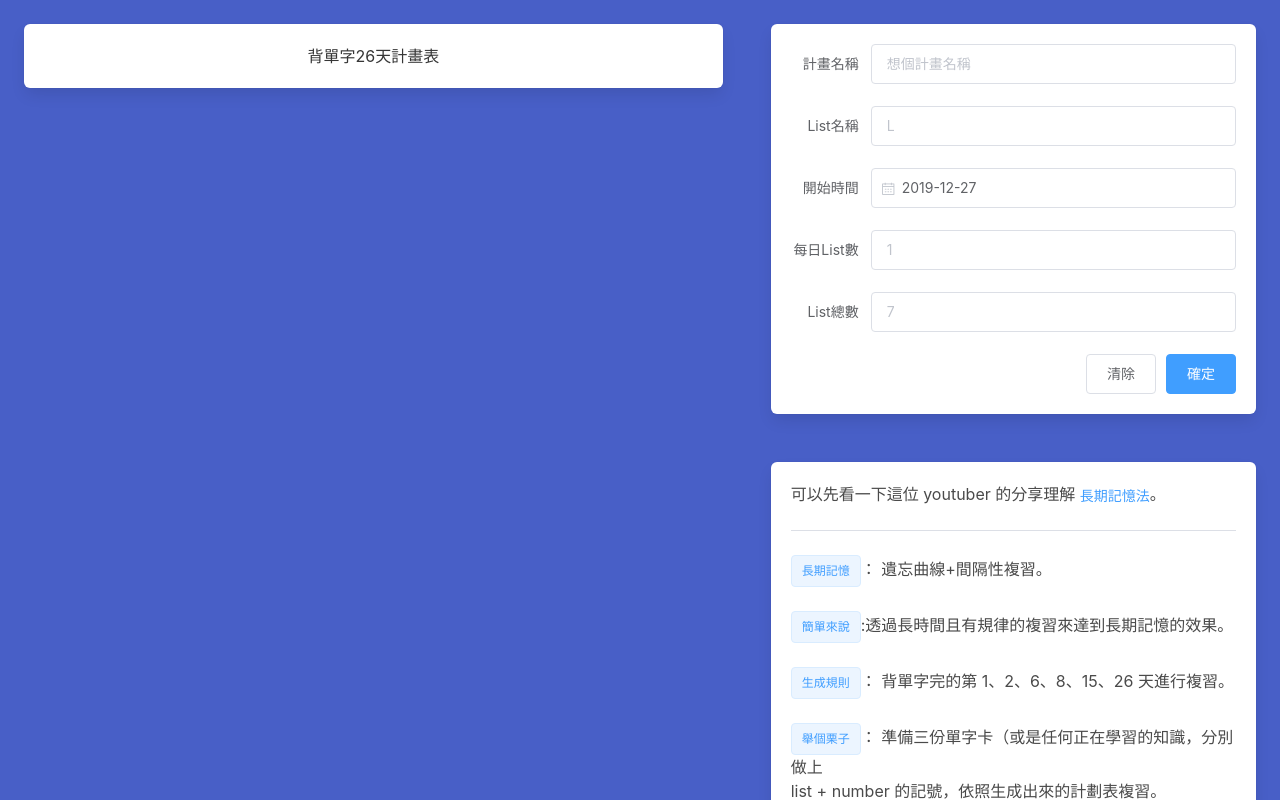
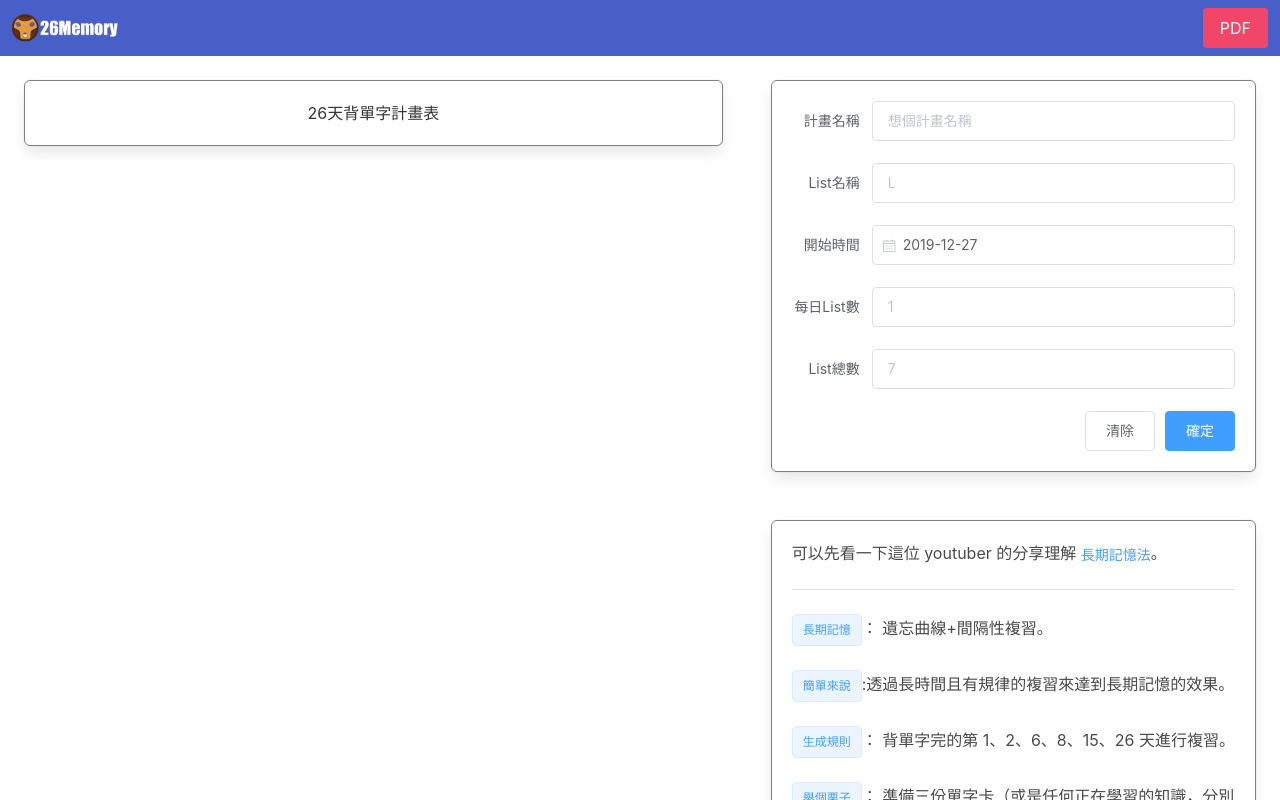
Before and after one commit to milletbard/26Memory, a Vue app: page / in a window 1280 px wide. Shown: the top 800 px of the page. Built offline with nearby package versions, Linux system fonts and the light colour scheme.

Commit message:
add | navbar

```diff
--- a/public/index.html
+++ b/public/index.html
@@ -5,7 +5,7 @@
     <meta http-equiv="X-UA-Compatible" content="IE=edge" />
     <meta name="viewport" content="width=device-width,initial-scale=1.0" />
     <link rel="icon" href="./favicon-bard-1.ico" />
-    <title>背單字計畫生成器</title>
+    <title>26Memory - 背單字計畫表生成器</title>
   </head>
   <body>
     <noscript>
--- a/src/components/App.vue
+++ b/src/components/App.vue
@@ -1,6 +1,7 @@
 <template>
-  <div id="app" class="has-background-link">
-    <transition name="el-fade-in-linear" mode="out-in">
+  <div id="app" class>
+    <navbar />
+    <transition name="el-fade-in-linear">
       <calendar />
     </transition>
   </div>
@@ -8,18 +9,18 @@
 
 <script>
 import Calendar from "@/components/calendar";
+import Navbar from "@/components/navbar";
 export default {
   name: "app",
   components: {
-    Calendar
+    Calendar,
+    Navbar
   }
 };
 </script>
 
 <style lang="scss">
 #app {
-  display: flex;
-  justify-content: center;
   height: 100%;
   width: 100%;
 }
@@ -34,11 +35,13 @@ export default {
     -moz-appearance: textfield;
   }
 }
+
 html,
 body {
   margin: 0;
   height: 100%;
 
+  //修正 element date-picker 的文字位置
   .el-picker-panel {
     .el-picker-panel__body-wrapper {
       .el-picker-panel__body {
@@ -55,9 +58,12 @@ body {
     }
   }
 }
+
 .box {
   margin: 24px;
+  border: 0.5px solid gray;
 }
+
 .el-row {
   width: 100%;
   margin-bottom: 20px;
@@ -83,6 +89,5 @@ body {
 }
 .row-bg {
   padding: 10px 0;
-  background-color: #f9fafc;
 }
 </style>
--- a/src/components/calendar/Table.vue
+++ b/src/components/calendar/Table.vue
@@ -10,7 +10,7 @@ export default {
   props: ["planName"],
   filters: {
     planNameFormat(planName) {
-      return planName ? planName : "背單字26天計畫表";
+      return planName ? planName : "26天背單字計畫表";
     }
   }
 };
--- /dev/null
+++ b/src/components/navbar/index.vue
@@ -0,0 +1,61 @@
+<template>
+  <nav class="navbar has-background-link" role="navigation" aria-label="main navigation">
+    <div class="navbar-brand">
+      <a class="navbar-item" href="/">
+        <img src="@/assets/bard-logo-white.png" />
+      </a>
+      <a
+        @click="toggleBurger"
+        role="button"
+        :class="`navbar-burger burger ${burgerClass}`"
+        aria-label="menu"
+        aria-expanded="false"
+        data-target="navbarBasicExample"
+      >
+        <span aria-hidden="true"></span>
+        <span aria-hidden="true"></span>
+        <span aria-hidden="true"></span>
+      </a>
+    </div>
+
+    <div id="navbarBasicExample" :class="`navbar-menu ${burgerClass}`">
+      <div class="navbar-end">
+        <div class="navbar-item">
+          <div class="buttons">
+            <!--
+              <a class="button is-link">
+              <strong>生成器</strong>
+            </a>
+
+            -->
+            <a class="button is-danger">PDF</a>
+          </div>
+        </div>
+      </div>
+    </div>
+  </nav>
+</template>
+
+<script>
+export default {
+  name: "navbar",
+  data: () => ({
+    burgerActive: false
+  }),
+  computed: {
+    burgerClass() {
+      const { burgerActive } = this;
+      return burgerActive ? "is-active" : "";
+    }
+  },
+  methods: {
+    toggleBurger() {
+      const { burgerActive } = this;
+      this.burgerActive = !burgerActive;
+    }
+  }
+};
+</script>
+
+<style lang="scss" scoped>
+</style>
```
Also changed, not shown: src/assets/bard-logo-white.png (added), src/assets/bard-logo.png (added).
